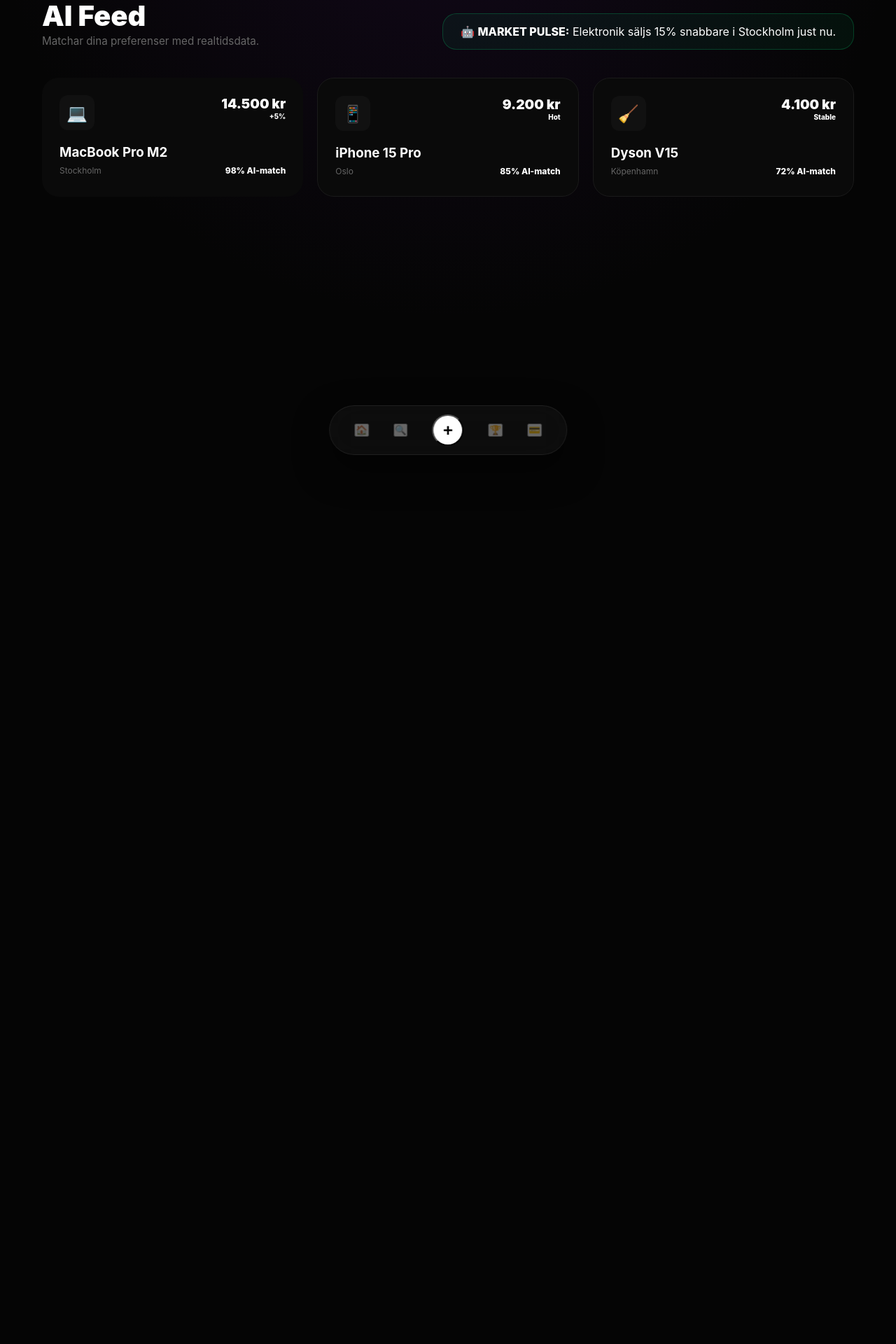
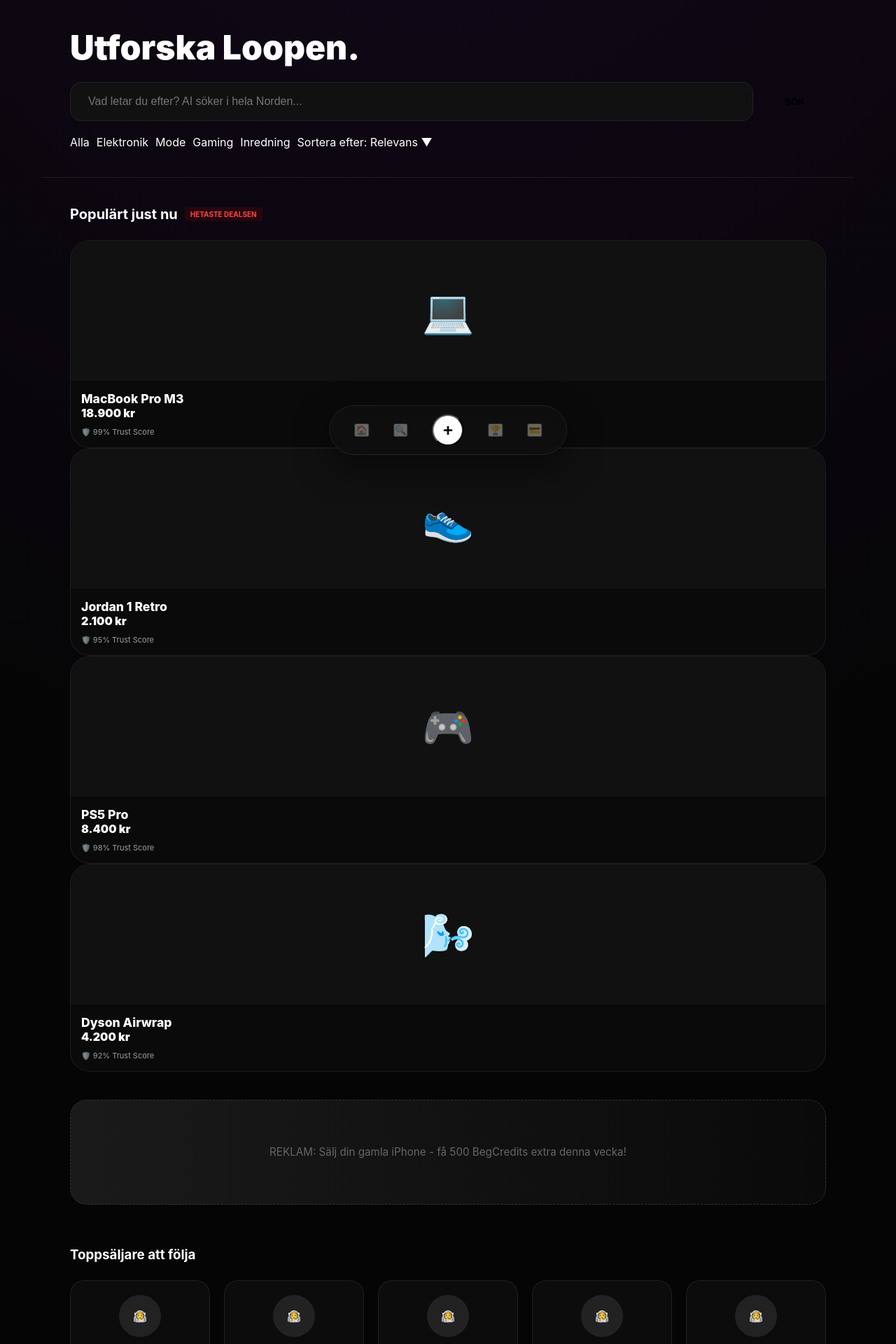
Before and after one commit to gascheckking/marketbeg-appGem, a Next.js app: page /feed in a window 1280 px wide. Shown: the part 120-2040 px from the top of the page at 70% size. Before the commit the page ends 800 px from the top, so only its background shows below. Built offline with nearby package versions, Linux system fonts and the light colour scheme.

Commit message:
Update page.tsx

```diff
--- a/app/feed/page.tsx
+++ b/app/feed/page.tsx
@@ -1,42 +1,79 @@
 "use client";
+import React, { useState } from 'react';
 
-const MOCK_ITEMS = [
-  { id: 1, name: "MacBook Pro M2", price: "14.500 kr", match: 98, location: "Stockholm", img: "💻", trend: "+5%" },
-  { id: 2, name: "iPhone 15 Pro", price: "9.200 kr", match: 85, location: "Oslo", img: "📱", trend: "Hot" },
-  { id: 3, name: "Dyson V15", price: "4.100 kr", match: 72, location: "Köpenhamn", img: "🧹", trend: "Stable" },
+const CATEGORIES = ["Alla", "Elektronik", "Mode", "Gaming", "Inredning"];
+const TRENDING = [
+  { id: 1, name: "MacBook Pro M3", price: "18.900 kr", img: "💻", trust: 99 },
+  { id: 2, name: "Jordan 1 Retro", price: "2.100 kr", img: "👟", trust: 95 },
+  { id: 3, name: "PS5 Pro", price: "8.400 kr", img: "🎮", trust: 98 },
+  { id: 4, name: "Dyson Airwrap", price: "4.200 kr", img: "🌬️", trust: 92 },
 ];
 
-export default function Feed() {
+export default function GlobalMarketplace() {
   return (
-    <div style={{ maxWidth: '1200px', margin: '0 auto' }}>
-      <header style={{ marginBottom: '40px', display: 'flex', justifyContent: 'space-between', alignItems: 'flex-end' }}>
-        <div>
-          <h2 style={{ fontSize: '2.5rem', fontWeight: 900, margin: 0 }}>AI Feed</h2>
-          <p className="muted">Matchar dina preferenser med realtidsdata.</p>
+    <div style={{ width: '100%', paddingBottom: '100px' }}>
+
+      {/* --- HERO / SEARCH AREA --- */}
+      <header style={{ padding: '40px', borderBottom: '1px solid var(--border)' }}>
+        <h1 style={{ fontSize: '3rem', fontWeight: 900, marginBottom: '20px' }}>Utforska Loopen.</h1>
+        <div style={{ display: 'flex', gap: '15px', alignItems: 'center' }}>
+          <input
+            type="text"
+            placeholder="Vad letar du efter? AI söker i hela Norden..."
+            style={{ flex: 1, padding: '18px 25px', borderRadius: '16px', background: '#111', border: '1px solid #222', color: '#fff', fontSize: '16px' }}
+          />
+          <button style={{ padding: '18px 30px', background: 'var(--accent)', color: '#000', borderRadius: '16px', fontWeight: 900, border: 'none' }}>SÖK</button>
         </div>
-        <div className="pulse-banner" style={{ background: 'rgba(0, 255, 136, 0.05)', border: '1px solid rgba(0, 255, 136, 0.2)', padding: '15px 25px', borderRadius: '20px' }}>
-          🤖 <span style={{ fontWeight: 800 }}>MARKET PULSE:</span> Elektronik säljs 15% snabbare i Stockholm just nu.
+
+        <div style={{ display: 'flex', gap: '10px', marginTop: '20px' }}>
+          {CATEGORIES.map(cat => <div key={cat} className="filter-pill">{cat}</div>)}
+          <div className="filter-pill" style={{ color: 'var(--accent)' }}>Sortera efter: Relevans ▼</div>
         </div>
       </header>
 
-      <div style={{ display: 'grid', gridTemplateColumns: 'repeat(auto-fill, minmax(300px, 1fr))', gap: '20px' }}>
-        {MOCK_ITEMS.map(item => (
-          <div key={item.id} className="glow-card" style={{ padding: '25px', borderRadius: '24px', border: item.match > 90 ? '1px solid var(--accent)' : '1px solid #1a1a1a', cursor: 'pointer', transition: '0.3s' }} onClick={() => window.location.href=`/listing/${item.id}`}>
-            <div style={{ display: 'flex', justifyContent: 'space-between', marginBottom: '20px' }}>
-              <div style={{ width: '50px', height: '50px', background: '#111', borderRadius: '12px', display: 'flex', alignItems: 'center', justifyContent: 'center', fontSize: '24px' }}>{item.img}</div>
-              <div style={{ textAlign: 'right' }}>
-                <div style={{ fontWeight: 900, fontSize: '1.2rem' }}>{item.price}</div>
-                <div style={{ fontSize: '10px', color: 'var(--accent)', fontWeight: 800 }}>{item.trend}</div>
+      {/* --- TRENDANDE PRODUKTER (Vinted-style Grid) --- */}
+      <section style={{ padding: '40px' }}>
+        <h3 style={{ marginBottom: '25px', fontSize: '20px', display: 'flex', alignItems: 'center', gap: '10px' }}>
+          Populärt just nu <span style={{ padding: '4px 8px', background: 'rgba(255,0,0,0.1)', color: '#ff4444', borderRadius: '4px', fontSize: '10px' }}>HETASTE DEALSEN</span>
+        </h3>
+        <div className="main-grid">
+          {TRENDING.map(item => (
+            <div key={item.id} className="glow-card" style={{ padding: '0', overflow: 'hidden', position: 'relative' }}>
+              <div style={{ height: '200px', background: '#111', display: 'flex', alignItems: 'center', justifyContent: 'center', fontSize: '60px' }}>{item.img}</div>
+              <div style={{ padding: '15px' }}>
+                <div style={{ fontWeight: 800, fontSize: '1.1rem' }}>{item.name}</div>
+                <div style={{ color: 'var(--accent)', fontWeight: 900 }}>{item.price}</div>
+                <div style={{ fontSize: '11px', marginTop: '10px', opacity: 0.6 }}>🛡️ {item.trust}% Trust Score</div>
               </div>
             </div>
-            <h3 style={{ margin: '0 0 5px 0' }}>{item.name}</h3>
-            <div style={{ display: 'flex', justifyContent: 'space-between', alignItems: 'center' }}>
-              <span className="muted" style={{ fontSize: '12px' }}>{item.location}</span>
-              <span style={{ color: 'var(--accent)', fontWeight: 800, fontSize: '12px' }}>{item.match}% AI-match</span>
+          ))}
+        </div>
+      </section>
+
+      {/* --- REKLAM-PLATS / PARTNERSHIPS --- */}
+      <section style={{ padding: '0 40px' }}>
+        <div style={{
+          width: '100%', height: '150px', borderRadius: '24px',
+          background: 'linear-gradient(90deg, #1a1a1a 0%, #0a0a0a 100%)',
+          border: '1px dashed #333', display: 'flex', alignItems: 'center', justifyContent: 'center'
+        }}>
+          <p className="muted">REKLAM: Sälj din gamla iPhone - få 500 BegCredits extra denna vecka!</p>
+        </div>
+      </section>
+
+      {/* --- TOP TRADERS (Inspiration) --- */}
+      <section style={{ padding: '60px 40px' }}>
+        <h3 style={{ marginBottom: '25px' }}>Toppsäljare att följa</h3>
+        <div style={{ display: 'flex', gap: '20px', overflowX: 'auto', paddingBottom: '20px' }}>
+          {[1,2,3,4,5].map(i => (
+            <div key={i} style={{ minWidth: '200px', background: 'var(--glass)', padding: '20px', borderRadius: '20px', textAlign: 'center', border: '1px solid var(--border)' }}>
+              <div style={{ width: '60px', height: '60px', borderRadius: '50%', background: '#222', margin: '0 auto 10px', display: 'flex', alignItems: 'center', justifyContent: 'center' }}>👨‍🚀</div>
+              <div style={{ fontWeight: 700 }}>Trader_{i}99</div>
+              <div style={{ fontSize: '11px', color: 'var(--accent)' }}>GOD MODE</div>
             </div>
-          </div>
-        ))}
-      </div>
+          ))}
+        </div>
+      </section>
     </div>
   );
 }
```
